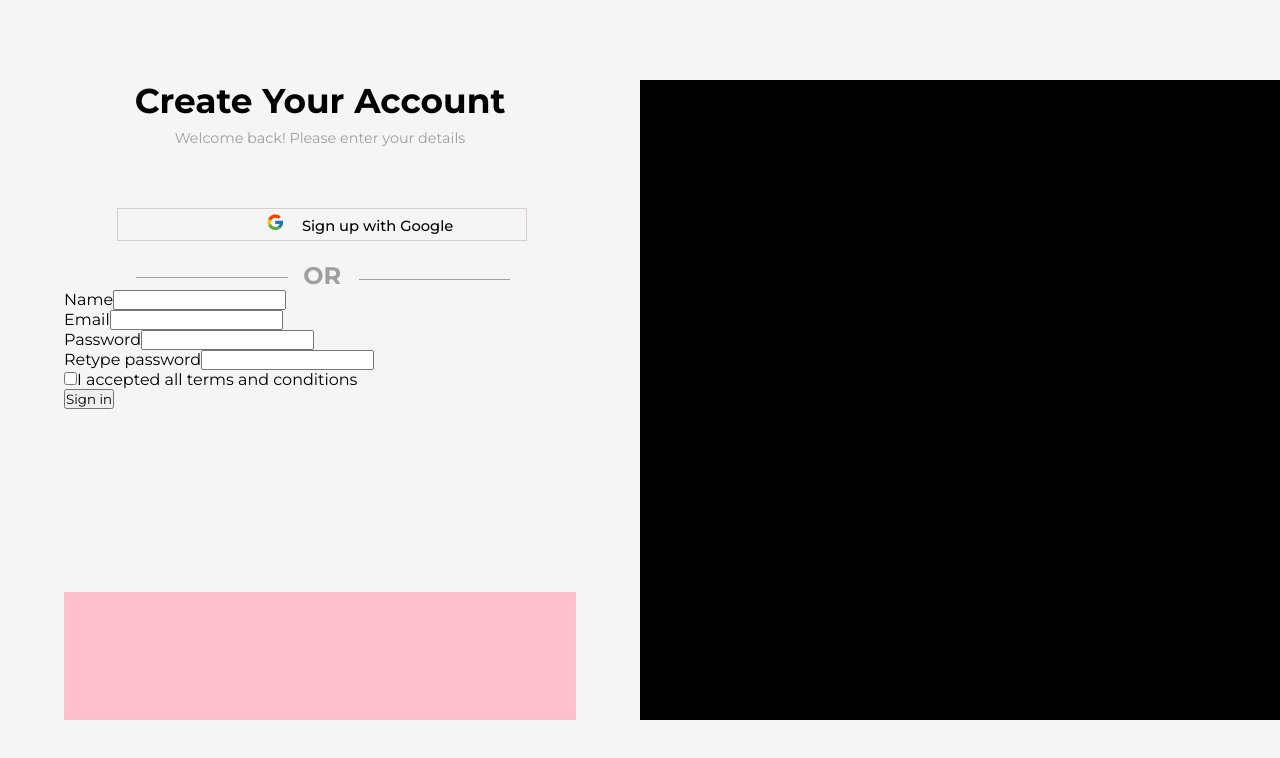
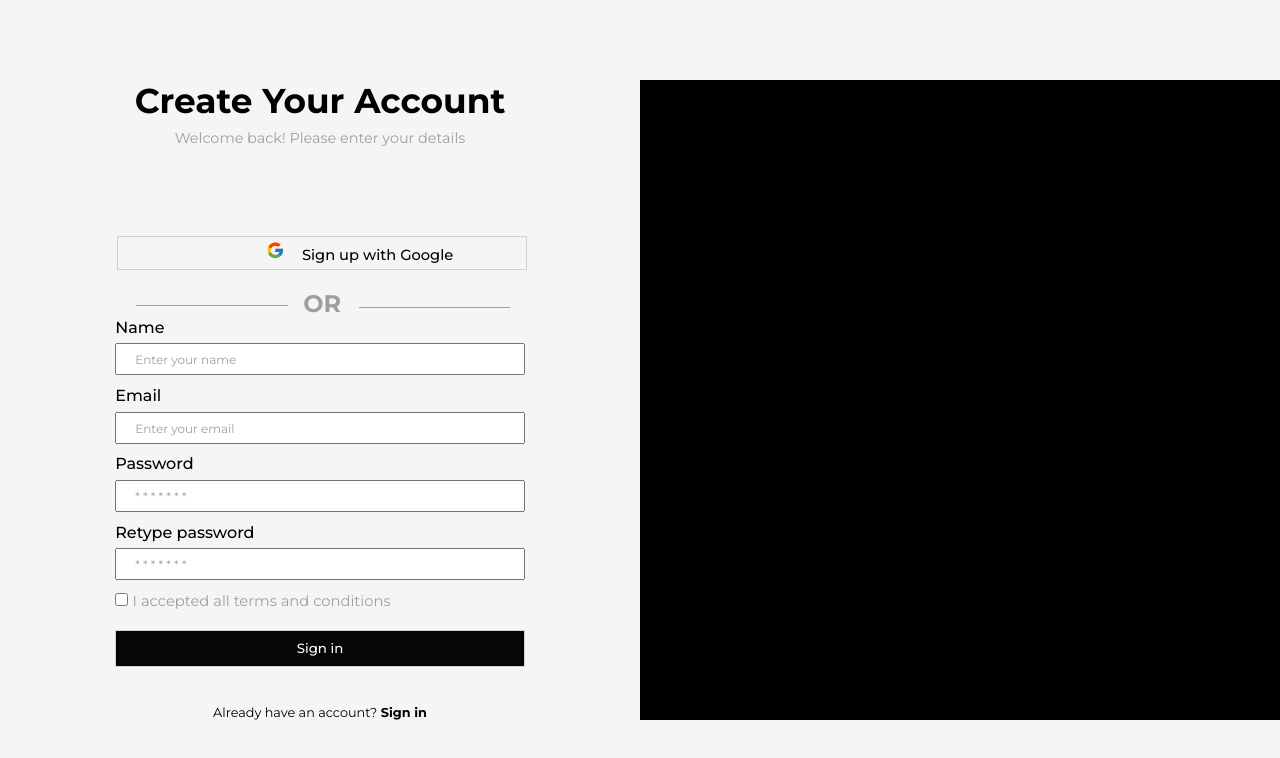
Before and after one commit to DevKay22/FillQuickPay, a React (Vite) app: page / in a window 1280 px wide. Shown: the top 758 px of the page. Built offline with nearby package versions, Linux system fonts and the light colour scheme.

Commit message:
done with signup page

```diff
--- a/src/Signup.jsx
+++ b/src/Signup.jsx
@@ -24,38 +24,47 @@ const Signup = () => {
                     <div className="hr1"></div>
                 </div>
 
-                <div>
-                    <label htmlFor="name"> Name</label>
-                    <input type="text" name="" id="" />
+                <form action="/" method="get">
+                <div className="name">
+                    <label htmlFor="firstname"> Name</label>
+                    <input type="text" name="firstname" id="firstname"
+                     placeholder="Enter your name" />
+                </div>
+
+                <div className="name">
+                    <label htmlFor="email">Email</label>
+                    <input type="email" name="email" id="email"
+                     placeholder="Enter your email" />
+                </div>
+
+                <div className="name">
+                    <label htmlFor="password">Password</label>
+                    <input type="password" name="password" id="password"
+                    placeholder="* * * * * * *" />
+                </div>
+
+                <div className="name">
+                    <label htmlFor="repassword">Retype password</label>
+                    <input type="password" name="repassword" id="repassword"
+                     placeholder="* * * * * * *"  />
                 </div>
 
                 <div>
-                    <label htmlFor="email">Email</label>
-                    <input type="email" name="" id="" />
+                    <input type="checkbox" name="accept" id="accept" value={"accept"} />
+                    <label htmlFor="accept" className="note">I accepted all terms and conditions</label>
                 </div>
 
-                <div>
-                    <label htmlFor="password">Password</label>
-                    <input type="password" name="" id="" />
+                <div >
+                    <button type="submit" className="btn">Sign in</button>
                 </div>
 
-                <div>
-                    <label htmlFor="password">Retype password</label>
-                    <input type="password" name="" id="" />
-                </div>
+                </form>
 
-                <div>
-                    <input type="checkbox" name="" id="" />
-                    <label htmlFor="">I accepted all terms and conditions</label>
-                </div>
 
-                <div>
-                    <button type="submit">Sign in</button>
-                </div>
 
             </div>
             <div className="bottom">
-
+                <p>Already have an account? <span className="last">Sign in</span></p>
             </div>
         </div>
         <div className="banner"></div>
--- a/src/index.css
+++ b/src/index.css
@@ -53,16 +53,12 @@
   font-size: 0.9em;
   font-weight: 400;
   margin-top: 0.5em;
+  margin-bottom: 1em;
 }
 
 .middle{
   flex: 3;
   /* background-color: purple; */
-}
-
-.bottom{
-  flex: 1;
-  background-color: pink;
 }
 
 .middle>button{
@@ -126,3 +122,64 @@ padding-top: 0.5em;
 .space>h2{
   color: rgb(160, 159, 159)
 }
+
+
+.name{
+  display: flex;
+  flex-direction: column;
+
+}
+
+.name>input {
+  height: 2rem;
+  margin-top: 0.5em;
+  margin-bottom: 0.8em;
+}
+
+.name>input::placeholder{
+  color: rgb(160, 159, 159);
+  font-size: 0.9em;
+  font-weight: 400;
+  padding-left: 1.5em;
+}
+
+form{
+  width: 80%;
+  margin: auto;
+}
+
+.btn{
+  width: 100%;
+  height: 2.3rem;
+  background-color: rgb(8, 5, 5);
+  border:  solid 0.1em rgb(213, 207, 207);
+  margin: auto;
+  align-items: center;
+  margin-top: 1.5em;
+  color: white;
+  cursor: pointer;
+  margin-bottom: 1rem;
+  font-weight: 500;
+}
+
+.note{
+  margin-top: 1em;
+  color: rgb(160, 159, 159);
+  font-size: 0.9em;
+  font-weight: 400;
+  font-size: 0.92em;
+  margin-left: 0.3em;
+}
+
+.name>label{
+  font-weight: 500;
+}
+
+.bottom{
+  font-size: 0.8em;
+  text-align: center;
+}
+
+.last{
+  font-weight: 700;
+}
```
